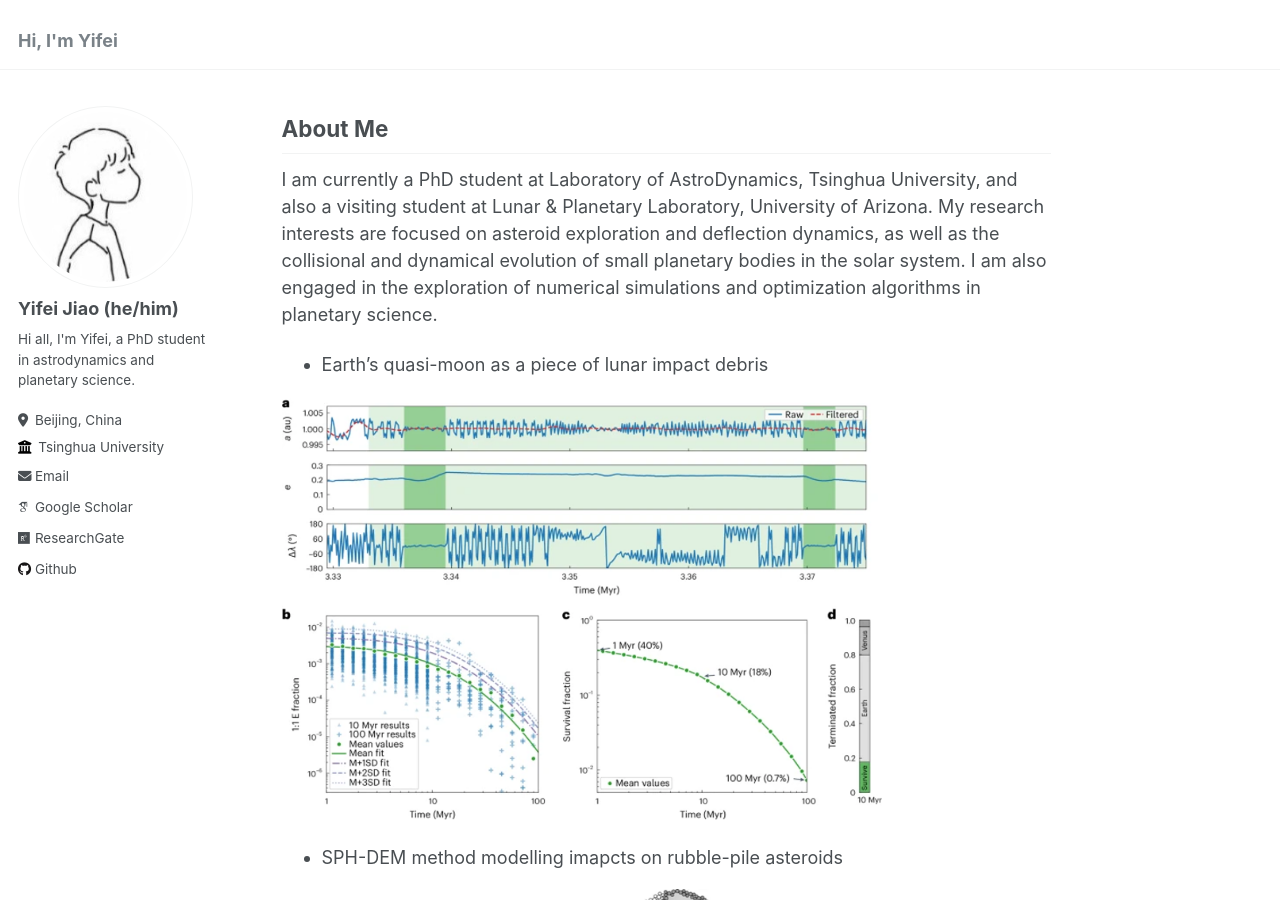
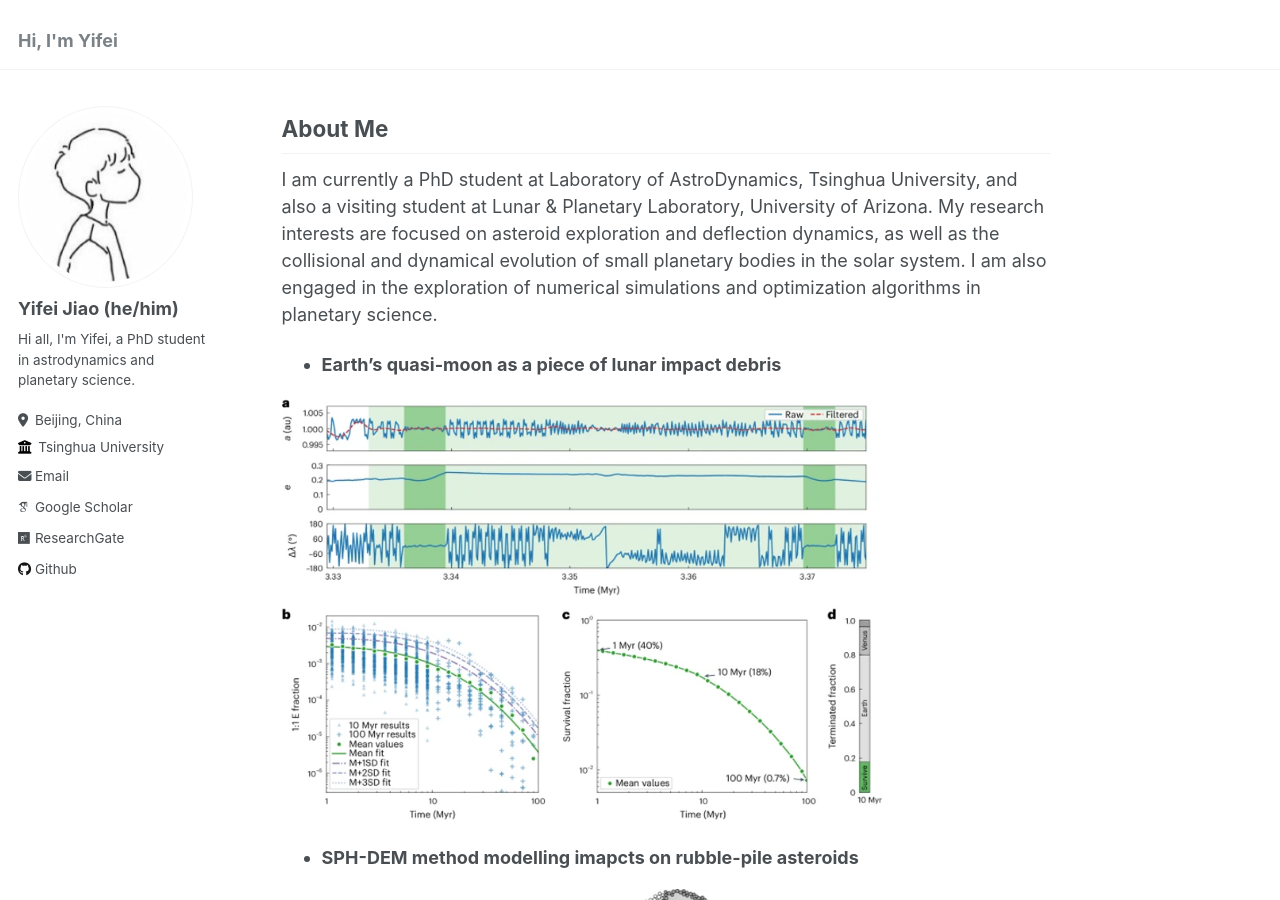
Before and after one commit to jiaoyf-thu/jiaoyf-thu.github.io, a Jekyll site: the page built from _pages/about.md, in a window 1280 px wide and 900 px high. Built offline with Jekyll 4.4.1, drawn with Linux system fonts in a browser that asks for light colours; some web fonts are replaced.

```diff
--- a/_pages/about.md
+++ b/_pages/about.md
@@ -11,15 +11,15 @@ redirect_from:
 
 I am currently a PhD student at Laboratory of AstroDynamics, Tsinghua University, and also a visiting student at Lunar & Planetary Laboratory, University of Arizona. My research interests are focused on asteroid exploration and deflection dynamics, as well as the collisional and dynamical evolution of small planetary bodies in the solar system. I am also engaged in the exploration of numerical simulations and optimization algorithms in planetary science.
 
-+ Earth's quasi-moon as a piece of lunar impact debris
++ **Earth's quasi-moon as a piece of lunar impact debris**
 
 <img src="https://jiaoyf-thu.github.io/images/fig3.png"  width="600">
 
-+ SPH-DEM method modelling imapcts on rubble-pile asteroids
++ **SPH-DEM method modelling imapcts on rubble-pile asteroids**
 
 <img src="https://jiaoyf-thu.github.io/images/fig2.png"  width="600">
 
-+ Where should we impact an asteroid to effectively deflect it
++ **Where should we impact an asteroid to effectively deflect it**
 
 <img src="https://jiaoyf-thu.github.io/images/fig1.png"  width="600">
 
```
